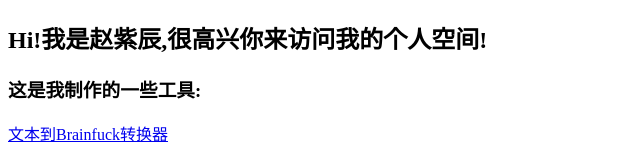
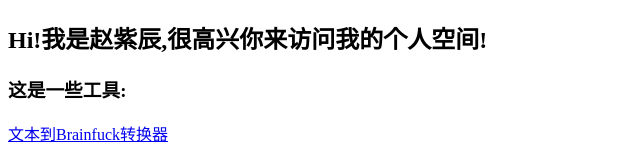
Before and after one commit to ZZCjas/ZZCjas.github.io, a plain HTML site: page index.html in a window 1280 px wide. Shown: the top 164 px of the page, without its empty margins (0-640 px from the left). Drawn offline with Linux system fonts and the light colour scheme; a script that the page names is missing.

Commit message:
Update index.html

```diff
--- a/index.html
+++ b/index.html
@@ -47,7 +47,7 @@
 
 <h2>Hi!我是赵紫辰,很高兴你来访问我的个人空间!</h2>
 
-<h3>这是我制作的一些工具:</h3>
+<h3>这是一些工具:</h3>
 
 <a href="https://zzcjas.github.io/brainfuck">文本到Brainfuck转换器</a>
 
```
